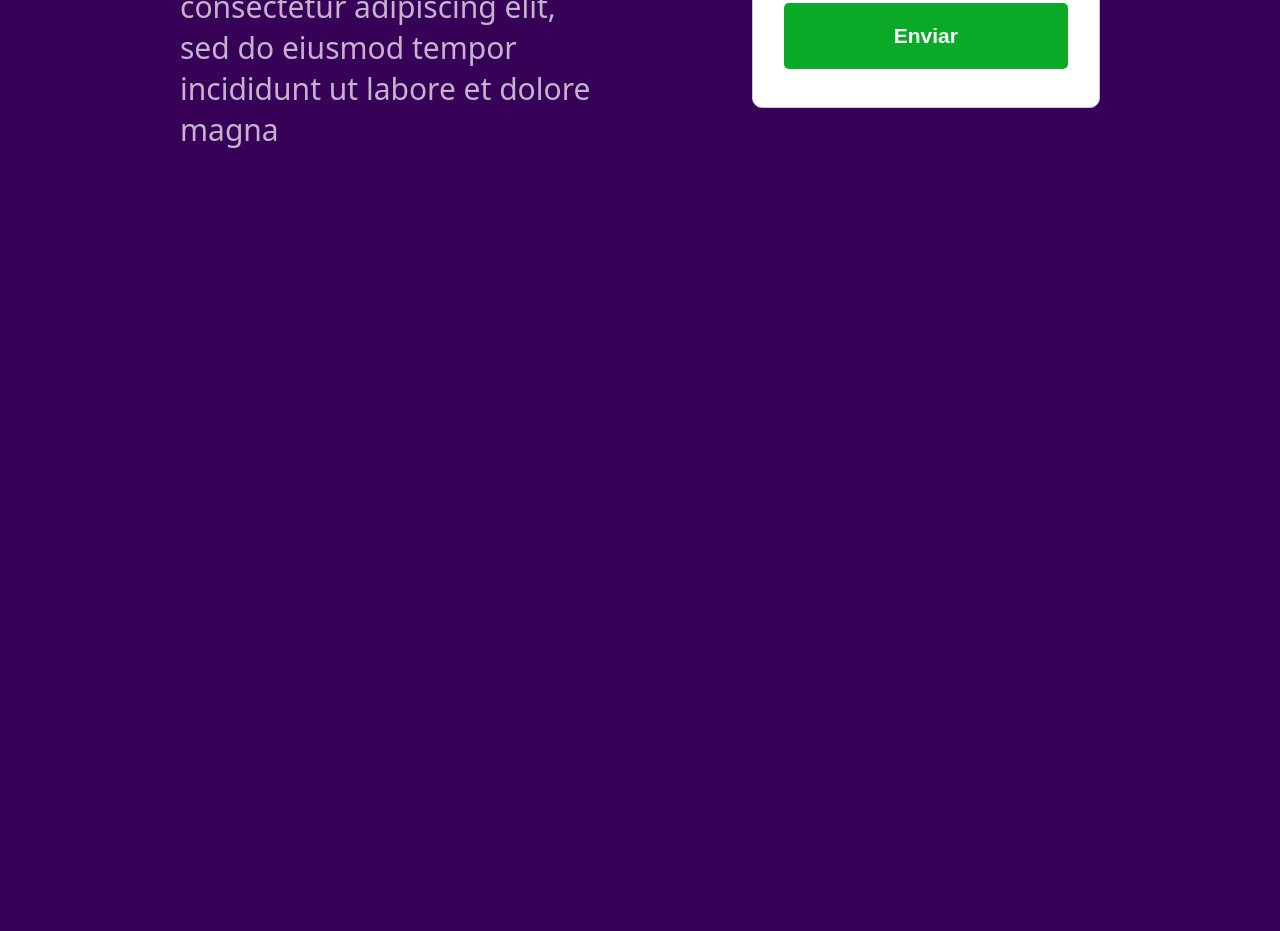
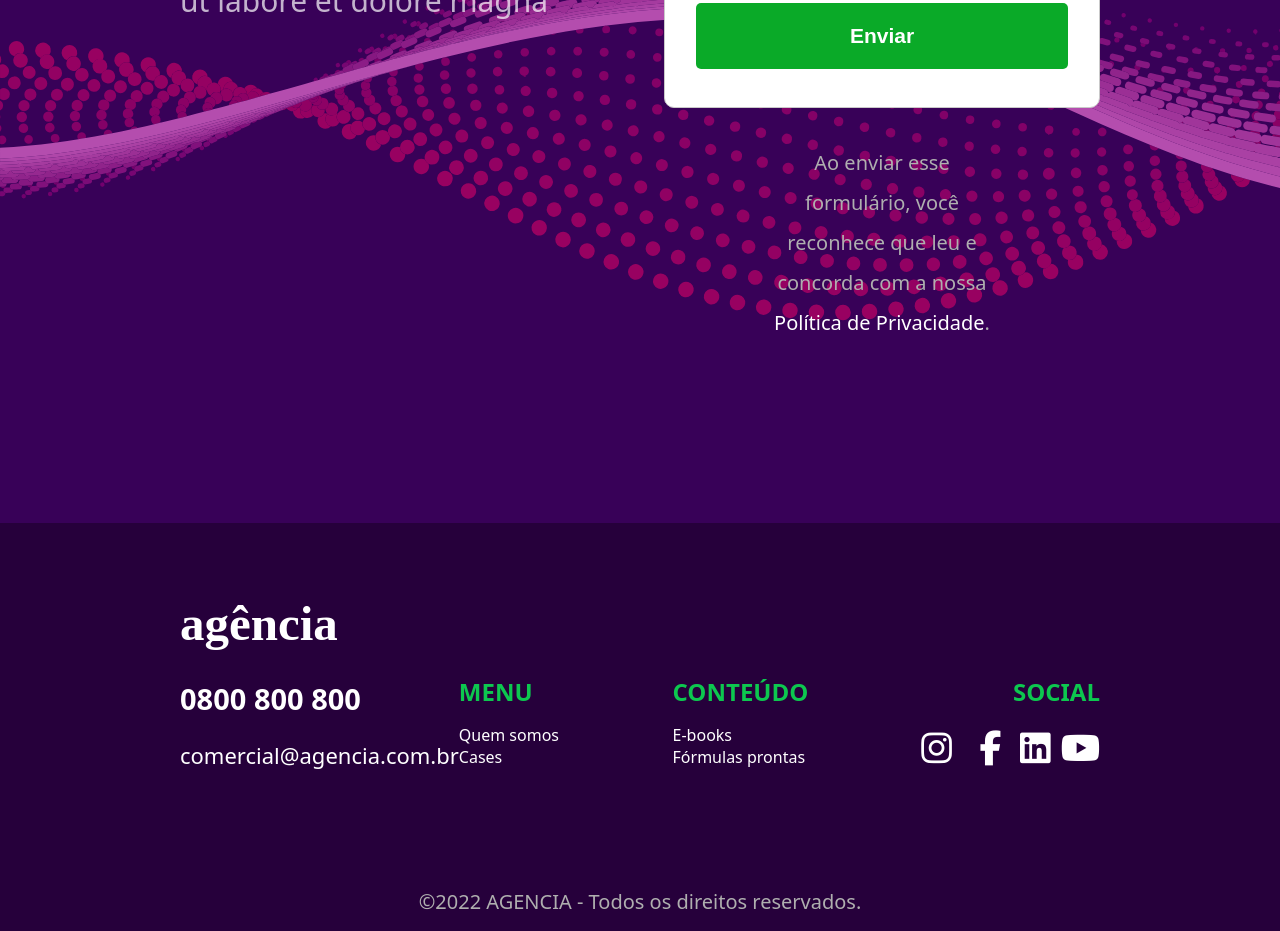
Before and after one commit to GitDavidJr/landing-page, a Next.js app: page / in a window 1280 px wide. Shown: the part 2900-3831 px from the top of the page. Before the commit the page ends 3080 px from the top, so only its background shows below. Built offline with nearby package versions, Linux system fonts and the light colour scheme.

Commit message:
feat: adiciona componente Footer e integra ícones do FontAwesome

```diff
--- a/package.json
+++ b/package.json
@@ -9,6 +9,11 @@
     "lint": "next lint"
   },
   "dependencies": {
+    "@fortawesome/fontawesome-svg-core": "^6.7.2",
+    "@fortawesome/free-brands-svg-icons": "^6.7.2",
+    "@fortawesome/free-regular-svg-icons": "^6.7.2",
+    "@fortawesome/free-solid-svg-icons": "^6.7.2",
+    "@fortawesome/react-fontawesome": "^0.2.2",
     "next": "15.2.0",
     "react": "^19.0.0",
     "react-dom": "^19.0.0",
--- a/src/app/page.jsx
+++ b/src/app/page.jsx
@@ -3,6 +3,7 @@ import "../style/globals.scss";
 import Welcome from '@/components/welcome';
 import Features from '@/components/features';
 import Contato from '@/components/contato';
+import Footer from '@/components/footer';
 
 
 export default function Home() {
@@ -12,6 +13,7 @@ export default function Home() {
       <Welcome />
       <Features />
       <Contato />
+      <Footer />
     </div>
   );
 }
--- a/src/components/contato/contato.module.scss
+++ b/src/components/contato/contato.module.scss
@@ -7,7 +7,11 @@
     grid-template-columns: repeat(2, 1fr);
     align-items: flex-start;
     justify-content: space-between;
-    gap: 150px;
+    gap: 15px 3rem;
+    background-image: url("/images/fundo.svg");
+    background-repeat: no-repeat;
+    background-size: cover; //rever
+    margin-bottom: 10rem;
 }
 
 .texts{
@@ -46,3 +50,17 @@
         gap: 23px;
     }
 }
+
+.footer {
+    grid-column-start: 2;
+    text-align: center;
+    font-size: 20px;
+    padding: 0 6rem;
+    line-height: 2.5rem;
+    color: $gray-color;
+
+    span{
+        color: $white-color;
+        cursor: pointer;
+    }
+}
--- a/src/components/contato/index.jsx
+++ b/src/components/contato/index.jsx
@@ -1,7 +1,9 @@
+import Link from "next/link";
 import Button from "../button";
 import Styles from "./contato.module.scss";
 import Input from "../input/index.jsx";
 import Select from "../select";
+
 
 const Contato = () => {
   return (
@@ -37,6 +39,14 @@ const Contato = () => {
           <Button title="Enviar" kind="full" />
         </form>
       </div>
+      <div className={Styles.footer}>
+        <p>
+          Ao enviar esse formulário, você reconhece que leu e concorda com a nossa
+          <Link href="/">
+            <span> Política de Privacidade</span>
+          </Link>.
+        </p>
+      </div>
     </div>
   );
 };
--- /dev/null
+++ b/src/components/footer/footer.module.scss
@@ -0,0 +1,77 @@
+@use "../../style/mixins/padding.scss" as *;
+@use "../../style/mixins/colors.scss" as *;
+
+
+.container{
+    @include Padding;
+    padding-top: 72px;
+    background-color: $purple-color2;
+    display: grid;
+    grid-template-columns: repeat(4, 1fr);
+
+
+}
+
+.column{
+
+    margin-top: 4rem;
+
+    &.columnMain{
+        margin-top: 0px;
+    }
+
+
+
+    .title{
+        font-size: 29px;
+        color: $white-color;
+    }
+
+    h1{
+        font-size: 24px;
+        color: $green-color;
+
+    }
+
+    p{
+        font-size: 22px;
+    }
+
+    ul{
+        list-style: none;
+        padding: 0px;
+        margin: 0px;
+    }
+
+    .social{
+
+        list-style: none;
+        padding: 0px;
+        margin: 0px;
+        display: inline-grid;
+        grid-template-columns: repeat(4, 1fr);
+        align-items: center;
+        justify-content: center;
+        gap: 10px;
+
+
+
+        li {
+            font-size: 35px; // Tamanho dos ícones
+
+        }
+
+    }
+
+    &.alignRight{
+        text-align: right;
+    }
+}
+
+.allRightsReserved{
+    font-size: 20px;
+    color: $gray-color;
+    padding: 6rem 0 1rem;
+    grid-column: span 4;
+    text-align: center;
+}
--- /dev/null
+++ b/src/components/footer/index.jsx
@@ -0,0 +1,59 @@
+import Styles from "./footer.module.scss";
+import Logo from "../../../public/images/logo.svg";
+import Image from "next/image";
+import { FontAwesomeIcon } from "@fortawesome/react-fontawesome";
+import { faYoutube } from "@fortawesome/free-brands-svg-icons";
+
+const Footer = () => {
+  return (
+    <div>
+      <link
+        rel="stylesheet"
+        href="https://cdnjs.cloudflare.com/ajax/libs/font-awesome/6.7.2/css/all.min.css"
+      />
+      <div className={Styles.container}>
+        <div className={`${Styles.column} ${Styles.columnMain}`}>
+          <Image src={Logo} alt="logo" />
+          <h1 className={Styles.title}>0800 800 800</h1>
+          <p>comercial@agencia.com.br</p>
+        </div>
+        <div className={Styles.column}>
+          <h1>MENU</h1>
+          <ul>
+            <li>Quem somos</li>
+            <li>Cases</li>
+          </ul>
+        </div>
+        <div className={Styles.column}>
+          <h1>CONTEÚDO</h1>
+          <ul>
+            <li>E-books</li>
+            <li>Fórmulas prontas</li>
+          </ul>
+        </div>
+        <div className={`${Styles.column} ${Styles.alignRight}`}>
+          <h1>SOCIAL</h1>
+          <ul className={Styles.social}>
+            <li className={Styles.icon}>
+              <i class="fa-brands fa-instagram"></i>
+            </li>
+            <li className={Styles.icon}>
+              <i class="fa-brands fa-facebook-f"></i>
+            </li>
+            <li className={Styles.icon}>
+              <i class="fa-brands fa-linkedin"></i>
+            </li>
+            <li className={Styles.icon}>
+              <i class="fa-brands fa-youtube"></i>
+            </li>
+          </ul>
+        </div>
+        <div className={Styles.allRightsReserved}>
+          ©2022 AGENCIA - Todos os direitos reservados.
+        </div>
+      </div>
+    </div>
+  );
+};
+
+export default Footer;
--- a/src/style/mixins/colors.scss
+++ b/src/style/mixins/colors.scss
@@ -1,4 +1,5 @@
 $purple-color : #380158;
+$purple-color2 :#26003B;
 
 $green-color : #0DC74F;
 $green-color2 :#0FCE33;
```
Also changed, not shown: 1 other file (tests, documents, lock files or other folders).
